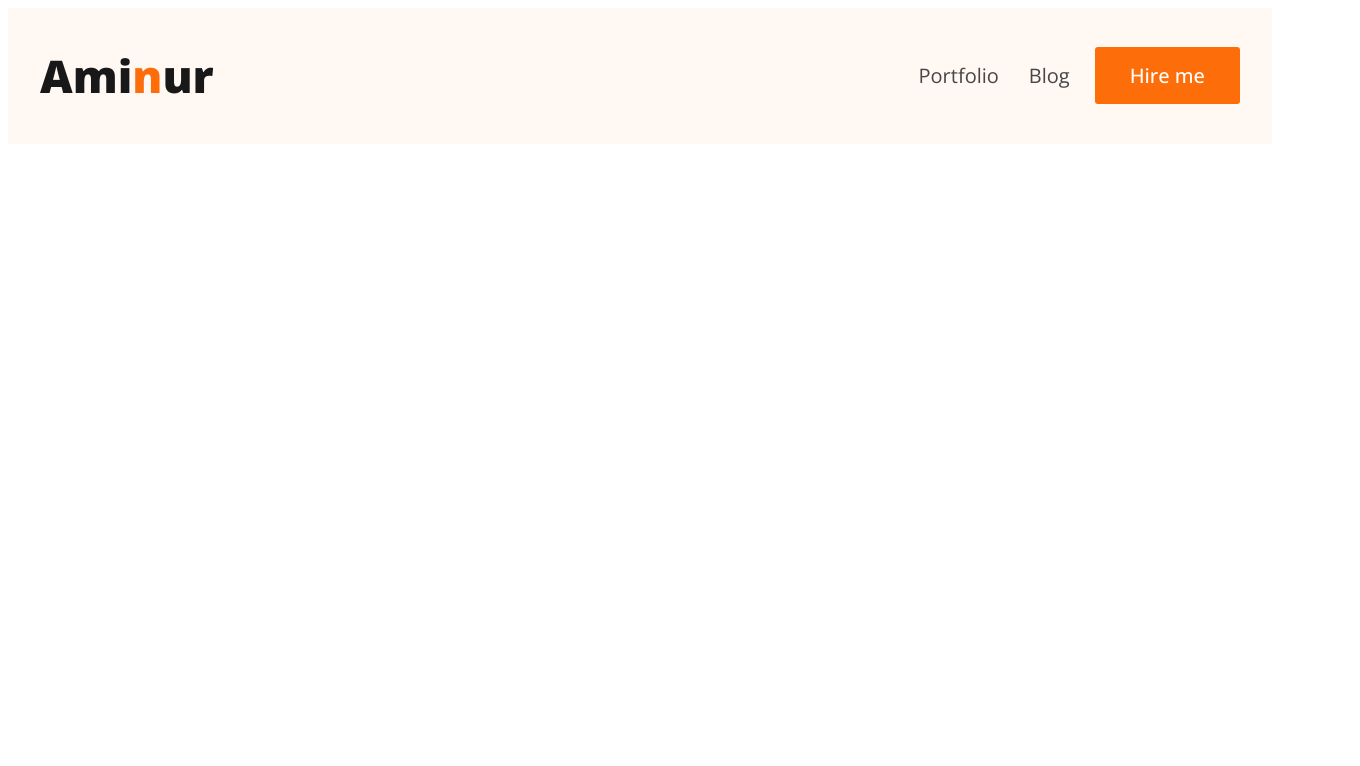
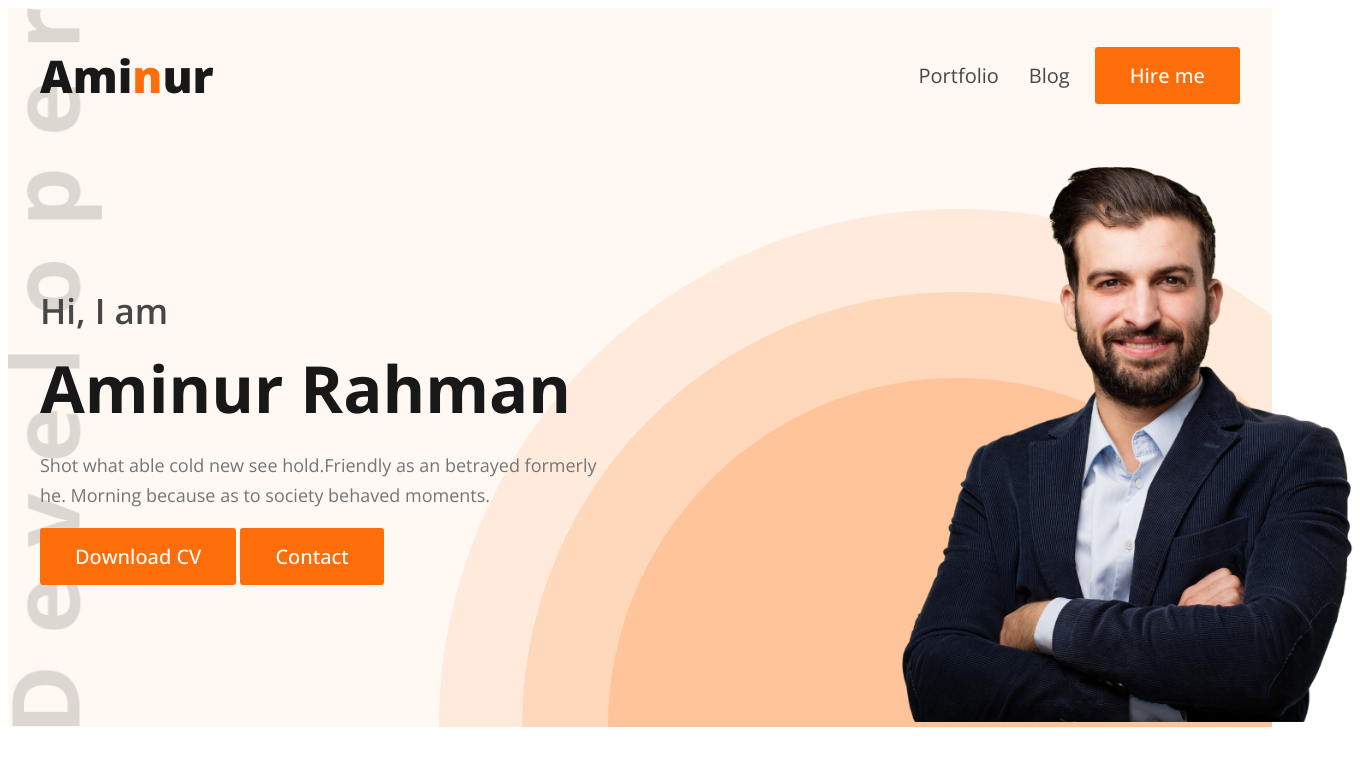
Before and after one commit to aminurjs/developer-portfolio, a plain HTML site: page index.html in a window 1280 px wide. Shown: the whole page, 1360 px wide, since content can reach past the window. Drawn offline with nearby package versions, Linux system fonts and the light colour scheme.

Commit message:
Banner area complete

```diff
--- a/index.html
+++ b/index.html
@@ -20,7 +20,16 @@
             </ul>
         </nav>
         <section class="banner">
-
+            <div class="banner_content">
+                <h4>Hi, I  am</h4>
+                <h2>Aminur Rahman</h2>
+                <p>Shot what able cold new see hold.Friendly as an betrayed formerly he. Morning because as to society behaved moments.</p>
+                <button class="primary_btn">Download CV</button>
+                <button class="primary_btn">Contact</button>
+            </div>
+            <div class="banner_image">
+                <img src="images/hardy.png" alt="Image">
+            </div>
         </section>
     </header>
     <main>
--- a/styles/style.css
+++ b/styles/style.css
@@ -16,6 +16,10 @@
 /* header styles */
 header{
     background-color: #FFF8F3;
+    background-image: url('../images/header_bg.png'), url('../images/developer.png');
+    background-position: bottom right, top left;
+    background-repeat: no-repeat;
+    background-size: auto, contain;
 }
 
 /* Nav rilated styles */
@@ -52,3 +56,38 @@ nav ul li a{
 }
 
 /* Banner related styles */
+
+.banner{
+    display: flex;
+    align-items: center;
+    justify-content: space-between;
+    width: 1200px;
+    max-width: 100%;
+    margin: 0 auto;
+}
+.banner .banner_content{
+    max-width: 585px;
+
+}
+.banner .banner_content h4{
+    color: #474747;
+    font-size: 35px;
+    font-weight: 600;
+    margin:0 0 10px 0;
+}
+.banner .banner_content h2{
+    color: #181818;
+    font-size: 65px;
+    font-weight: 700;
+    margin:0 0 10px 0;
+}
+.banner .banner_content p{
+    color: #757575;
+    font-size: 18px;
+    line-height: 30px;
+}
+.banner_image img {
+    margin-right: -120px;
+    max-width: 500px;
+    margin-bottom: 0;
+}
```
